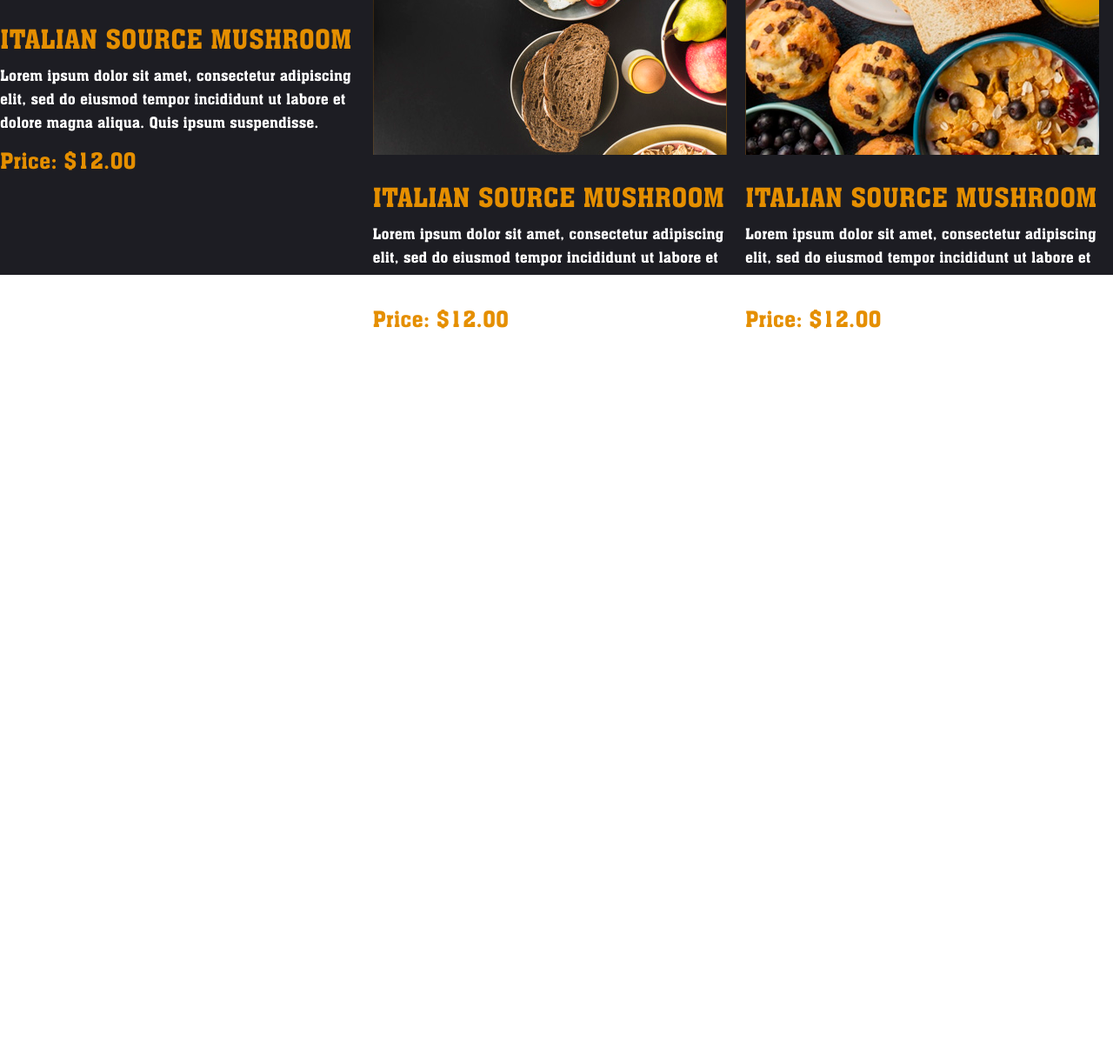
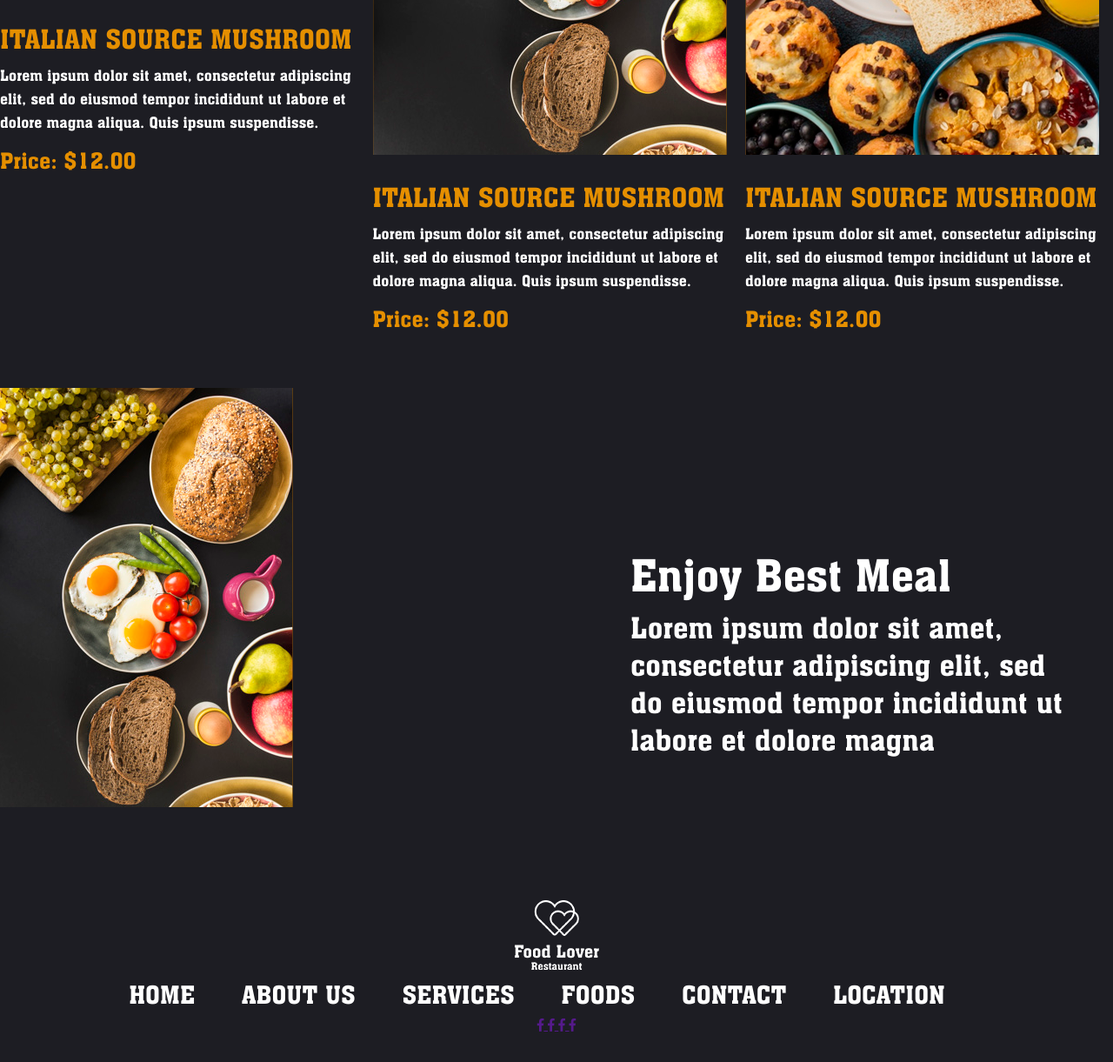
Before and after one commit to Irina-git/foreverFood, a website built with Parcel: page src/index.html in a window 1280 px wide. Shown: the part 5495-6716 px from the top of the page at 87% size. Before the commit the page ends 5882 px from the top, so only its background shows below. Built offline with nearby package versions, Linux system fonts and the light colour scheme; files whose address does not match are found by name.

Commit message:
NAXUEVERTILA 3.0

```diff
--- a/src/css/main.css
+++ b/src/css/main.css
@@ -198,6 +198,11 @@ body{
 
 }
 
+.section_footer{
+    background: url("../img/footer/1.png")center no-repeat ;
+    margin: 70px 0;
+}
+
 
 .section_img{
     width: 100%;
@@ -367,3 +372,46 @@ body{
 
      padding-top: 10px;
  }
+
+ /*Footer*/
+
+ .footer{
+/*position: relative;*/
+     display: flex;
+     justify-content: space-between;
+
+ }
+
+ .section_block_2{
+     max-width: 555px;
+     max-height: 282px;
+     padding-top:75px ;
+     padding-right: 42px;
+ }
+
+ .footer_image{
+    max-width: 635px;
+     max-height: 636px;
+     justify-content: left;
+ }
+
+ .footer_image img{
+     margin-left: -70px;
+ }
+
+ .footer_in{
+     text-align: center;
+ }
+
+ .footer_navi{
+     text-transform: uppercase;
+     font-size: 28px;
+
+ }
+
+ .footer_navi_links{
+     padding-right: 45px;
+     text-decoration: none;
+     color: #ffffff;
+
+ }
--- a/src/index.html
+++ b/src/index.html
@@ -8,11 +8,13 @@
   <meta name="viewport" content="width=device-width, initial-scale=1">
 
 
+
   <link rel="manifest" href="site.webmanifest">
   <link rel="apple-touch-icon" href="icon.png">
   <!-- Place favicon.ico in the root directory -->
 
-
+    <link rel="stylesheet" href="https://use.fontawesome.com/releases/v5.7.2/css/all.css" integrity="sha384-fnmOCqbTlWIlj8LyTjo7mOUStjsKC4pOpQbqyi7RrhN7udi9RwhKkMHpvLbHG9Sr" crossorigin="anonymous">
+    <link rel="preconnect" href="https://fonts.gstatic.com">
   <link rel="stylesheet" href="css/main.css">
 
 
@@ -171,6 +173,49 @@
     </div>
 </section>
 
+<section class="section">
+        <section class="section section_footer">
+            <div class="container">
+            <div class="footer">
+                <div class="footer_image">
+                    <img src="img/footer/2.png" alt="">
+                </div>
+                <div class="section_block_2">
+                    <div class="section_title">Enjoy Best Meal</div>
+                    <div class="section_text">Lorem ipsum dolor sit amet, consectetur adipiscing elit, sed do eiusmod tempor incididunt ut labore et dolore magna</div>
+
+                    </div>
+            </div>
+            </div>
+        </section>
+    <div class="footer_in">
+        <div class="footer_logo">
+            <a href="">
+                <img src="img/footer/logo.png" alt="">
+            </a>
+        </div>
+        <div class="footer_navi">
+            <a class="footer_navi_links" href="#">home</a>
+            <a class="footer_navi_links" href="#">about us</a>
+            <a class="footer_navi_links" href="#">services</a>
+            <a class="footer_navi_links" href="#">foods</a>
+            <a class="footer_navi_links" href="#">contact</a>
+            <a class="footer_navi_links" href="#">location</a>
+        </div>
+        <div class="socials">
+            <a class="social_item" href="" target="_blank">
+                <i class="fab fa-facebook-f"></i> </a>
+            <a class="social_item" href="" target="_blank">
+                <i class="fab fa-facebook-f"></i> </a>
+            <a class="social_item" href="" target="_blank">
+                <i class="fab fa-facebook-f"></i> </a>
+            <a class="social_item" href="" target="_blank">
+                <i class="fab fa-facebook-f"></i> </a>
+        </div>
+    </div>
+
+</section>
+
 
 
 
```
